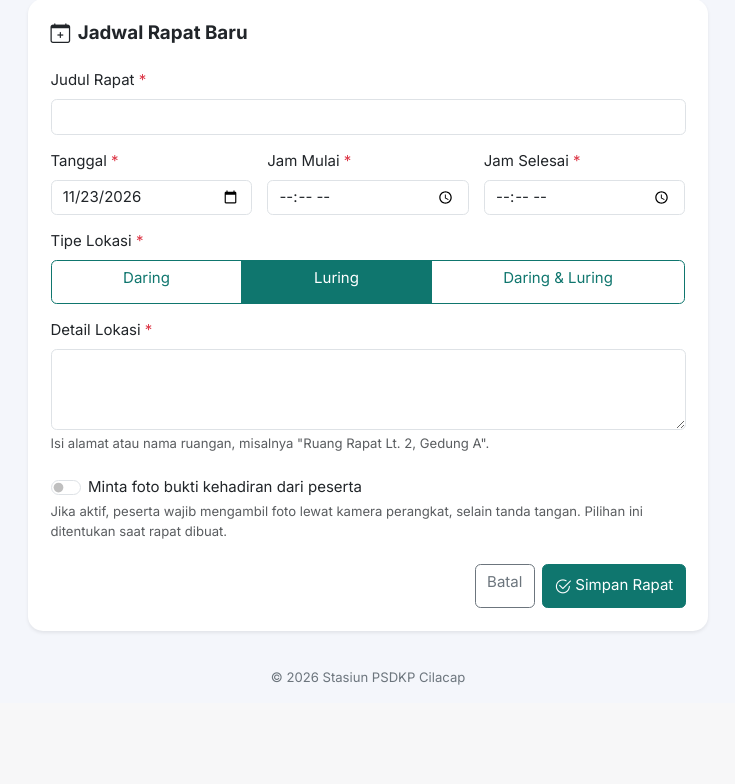
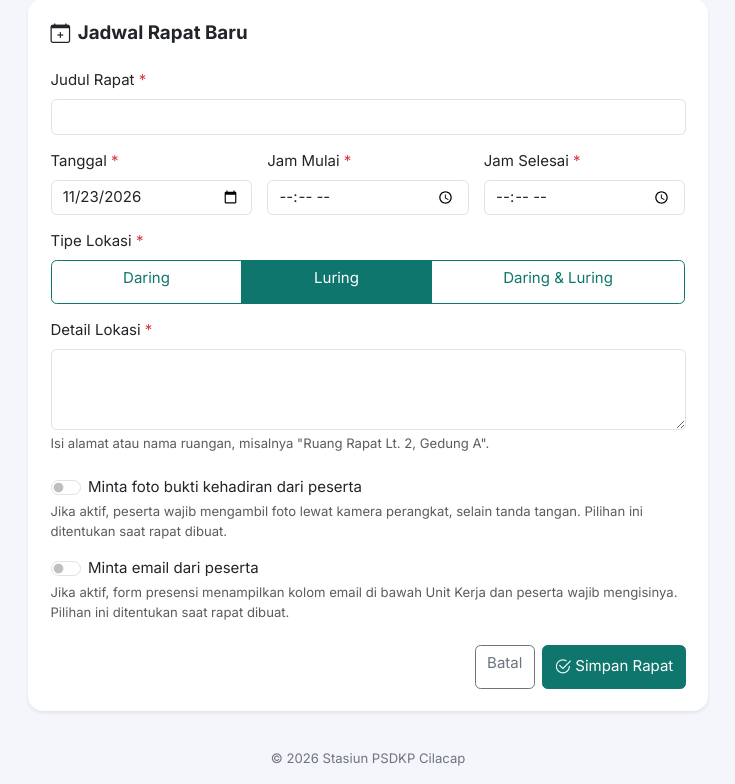
Before and after one commit to Shiro-3/Sistem-Presensi-Rapat, a Laravel app: page /admin/rapat/create in a window 1280 px wide. Shown: the part 153-937 px from the top of the page, without its empty margins (272-1007 px from the left). Before the commit the page ends 838 px from the top, so only its background shows below. Run offline with Laravel 12, Linux system fonts and the light colour scheme; a user stored in the database is signed in; data comes from the database, SQL or seed files in the repository.

Commit message:
Tambah opsi email peserta per rapat dan tombol kembali ke dashboard

```diff
--- a/app/Http/Controllers/AdminController.php
+++ b/app/Http/Controllers/AdminController.php
@@ -68,7 +68,8 @@ class AdminController extends Controller
         $rapat = new Rapat($request->validated());
         $rapat->slug       = (Str::slug($rapat->judul_rapat) ?: 'rapat') . '-' . Str::lower(Str::random(6));
         $rapat->status     = 'aktif';
-        $rapat->minta_foto = $request->boolean('minta_foto') ? 1 : 0;
+        $rapat->minta_foto  = $request->boolean('minta_foto') ? 1 : 0;
+        $rapat->minta_email = $request->boolean('minta_email') ? 1 : 0;
         $rapat->save();
 
         return redirect()
@@ -84,7 +85,7 @@ class AdminController extends Controller
         // Kolom tanda_tangan (base64) sengaja tidak dimuat di daftar agar halaman ringan;
         // gambarnya diambil per baris lewat route admin.absensi.ttd.
         $absensis = $rapat->absensis()
-            ->select(['id', 'rapat_id', 'nama_lengkap', 'jabatan', 'unit_kerja', 'waktu_hadir'])
+            ->select(['id', 'rapat_id', 'nama_lengkap', 'jabatan', 'unit_kerja', 'email', 'waktu_hadir'])
             ->orderBy('waktu_hadir')
             ->paginate(25);
 
--- a/app/Http/Requests/StorePresensiRequest.php
+++ b/app/Http/Requests/StorePresensiRequest.php
@@ -30,6 +30,10 @@ class StorePresensiRequest extends FormRequest
 
         if ($rapat && $rapat->minta_foto) {
             $rules['foto'] = ['required', 'string', 'max:2000000', $this->gambarBase64(['jpeg', 'png'], 'foto')];
+        }
+        // Email hanya diminta jika admin mengaktifkannya pada rapat ini
+        if ($rapat && $rapat->minta_email) {
+            $rules['email'] = ['required', 'email', 'max:255'];
         }
 
         return $rules;
@@ -71,6 +75,7 @@ class StorePresensiRequest extends FormRequest
             'max'              => ':Attribute terlalu panjang.',
             'tanda_tangan.max' => 'Ukuran tanda tangan terlalu besar.',
             'foto.max'         => 'Ukuran foto terlalu besar.',
+            'email.email'      => 'Format email tidak valid.',
         ];
     }
 }
--- a/app/Http/Requests/StoreRapatRequest.php
+++ b/app/Http/Requests/StoreRapatRequest.php
@@ -23,6 +23,7 @@ class StoreRapatRequest extends FormRequest
             'tipe_lokasi'   => ['required', Rule::in(Rapat::TIPE_LOKASI)],
             'detail_lokasi' => ['required', 'string', 'max:1000'],
             'minta_foto' => ['nullable', 'boolean'],
+            'minta_email' => ['nullable', 'boolean'],
         ];
     }
 
@@ -36,6 +37,7 @@ class StoreRapatRequest extends FormRequest
             'tipe_lokasi'   => 'tipe lokasi',
             'detail_lokasi' => 'detail lokasi',
             'minta_foto'    => 'foto bukti',
+            'minta_email'    => 'email peserta',
         ];
     }
 
--- a/app/Models/Absensi.php
+++ b/app/Models/Absensi.php
@@ -17,6 +17,7 @@ class Absensi extends Model
         'nama_lengkap',
         'jabatan',
         'unit_kerja',
+        'email',
         'tanda_tangan',
         'foto',
         'waktu_hadir',
--- a/app/Models/Rapat.php
+++ b/app/Models/Rapat.php
@@ -27,12 +27,14 @@ class Rapat extends Model
         'tipe_lokasi',
         'detail_lokasi',
         'minta_foto',
+        'minta_email',
         'status',
     ];
 
     protected $casts = [
         'tanggal_rapat' => 'date:Y-m-d',
         'minta_foto'   => 'boolean',
+        'minta_email'   => 'boolean',
     ];
 
     protected $appends = ['status_otomatis'];
--- a/config/instansi.php
+++ b/config/instansi.php
@@ -3,7 +3,7 @@
 return [
     'nama1'    => env('INSTANSI_NAMA1', 'KEMENTERIAN KELAUTAN DAN PERIKANAN'),
     'nama2'    => env('INSTANSI_NAMA2', 'DIREKTORAT JENDERAL PENGAWASAN|SUMBER DAYA KELAUTAN DAN PERIKANAN'),
-    'unit'    => env('INSTANSI_UNIT', 'STASIUN PENGAWASAN SUMBER DAYA|KELAUTAN DAN PERIKANAN CILACAP'),
+    'unit'    => env('INSTANSI_UNIT', 'PANGKALAN PENGAWASAN SUMBER DAYA|KELAUTAN DAN PERIKANAN CILACAP'),
     'alamat'  => env('INSTANSI_ALAMAT', 'JALAN MUTIARA NO. 1 LOMANIS KEC. CILACAP TENGAH KAB. CILACAP 53221'),
     'kontak1'  => env('INSTANSI_KONTAK1', 'TELEPON (0282) 5569112, FAKSIMILE (0282) 5569112'),
     'kontak2'  => env('INSTANSI_KONTAK2', 'LAMAN www.kkp.go.id. SUREL psdkp.cilacap@kkp.go.id'),
--- a/resources/views/admin/create.blade.php
+++ b/resources/views/admin/create.blade.php
@@ -59,7 +59,7 @@
                     @error('detail_lokasi') <div class="invalid-feedback">{{ $message }}</div> @enderror
                 </div>
 
-                <div class="mb-4">
+                <div class="mb-3">
                     <input type="hidden" name="minta_foto" value="0">
                     <div class="form-check form-switch">
                         <input class="form-check-input" type="checkbox" role="switch" id="minta_foto"
@@ -68,6 +68,19 @@
                     </div>
                     <div class="form-text">
                         Jika aktif, peserta wajib mengambil foto lewat kamera perangkat, selain tanda tangan.
+                        Pilihan ini ditentukan saat rapat dibuat.
+                    </div>
+                </div>
+
+                <div class="mb-4">
+                    <input type="hidden" name="minta_email" value="0">
+                    <div class="form-check form-switch">
+                        <input class="form-check-input" type="checkbox" role="switch" id="minta_email"
+                            name="minta_email" value="1" @checked(old('minta_email'))>
+                        <label class="form-check-label" for="minta_email">Minta email dari peserta</label>
+                    </div>
+                    <div class="form-text">
+                        Jika aktif, form presensi menampilkan kolom email di bawah Unit Kerja dan peserta wajib mengisinya.
                         Pilihan ini ditentukan saat rapat dibuat.
                     </div>
                 </div>
--- a/resources/views/admin/pdf_rekap.blade.php
+++ b/resources/views/admin/pdf_rekap.blade.php
@@ -5,7 +5,7 @@
     <title>Rekap Absensi - {{ $rapat->judul_rapat }}</title>
     <style>
         @page { margin: 25px 40px 56px 40px; }
-        body { font-family: 'Helvetica', sans-serif; font-size: 10px; color: #111; }
+        body { font-family: 'Arial', sans-serif; font-size: 10px; color: #111; }
 
         /* Kop instansi */
         .kop { width: 100%; table-layout: fixed; border-collapse: collapse; border-bottom: 3px double #000; margin: 0 0 14px 0; }
```
Also changed, not shown: resources/views/admin/show.blade.php (+12 -1 lines), resources/views/rapat/form.blade.php (+11 -1 lines), resources/views/rapat/index.blade.php (+12 -3 lines), database/migrations/2026_11_23_140127_add_email_to_rapats_and_absensis_tables.php (added).
